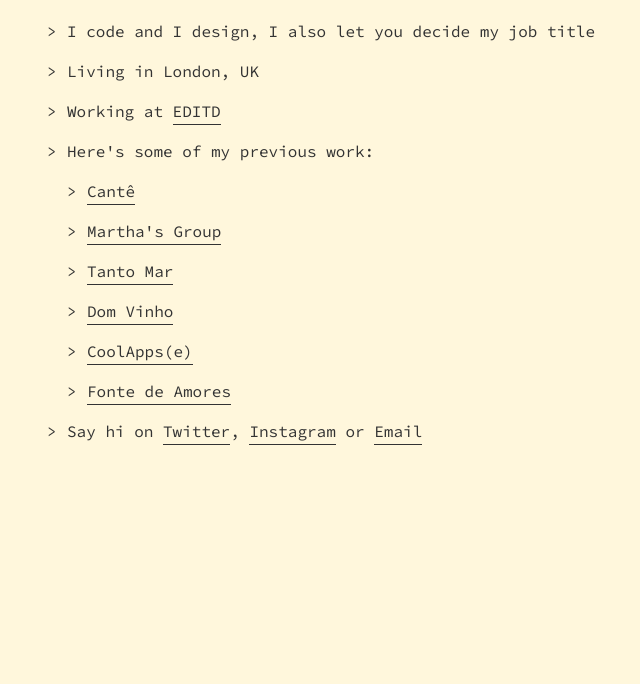
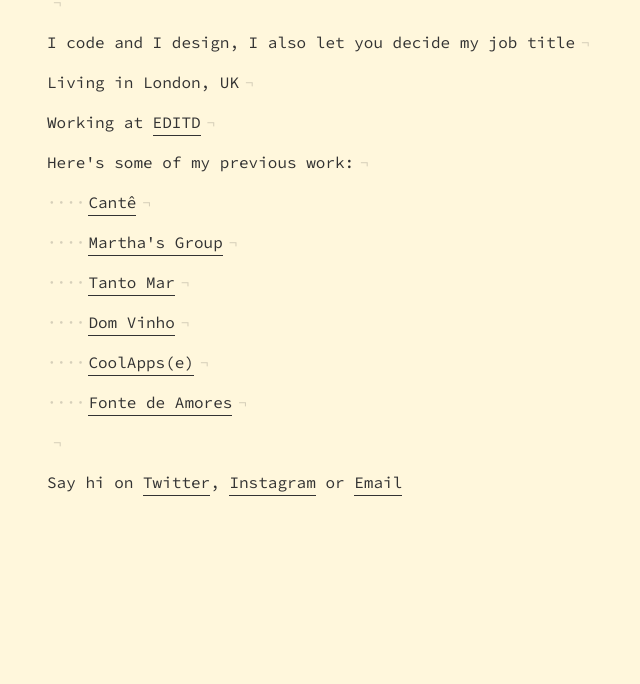
Before and after one commit to braposo/braposo.github.io, a plain HTML site: page index.html in a window 1280 px wide. Shown: the part 116-800 px from the top of the page, without its empty margins (11-651 px from the left). Drawn offline with Linux system fonts and the light colour scheme.

Commit message:
Changes style to mimic a code editor

```diff
--- a/index.html
+++ b/index.html
@@ -9,32 +9,53 @@
     <style media="screen">
         body {
             font: 16px/1.45 "Source Code Pro", sans-serif;
-            padding: 30px 50px;
+            padding: 50px;
             background-color: hsl(46.3,100%,93.1%);
-            color: #333;
+            color: hsl(0,0%,20%);
         }
 
         ul {
             list-style-type: none;
             padding: 0;
+            margin: 0;
         }
 
         li {
             line-height: 2.5;
             position: relative;
-            padding-left: 20px;
+            min-height: 40px;
         }
 
-        li:before {
-            content: '>';
+        li ul li:before {
+            content: '\00B7\00B7\00B7\00B7';
+            color: hsla(0,0%,20%, 0.2);
+            margin-right: 3px;
+        }
+
+        span {
+            position: relative;
+        }
+
+        span:after {
+            content: '\00AC';
             position: absolute;
-            left: 0;
+            right: -15px;
+            color: hsla(0,0%,20%, 0.2);
+        }
+
+        h1 {
+            margin: 0;
+            line-height: 40px;
+        }
+
+        h1 span:after {
+            right: -25px;
         }
 
         a {
-            color: #333;
+            color: hsl(0,0%,20%);
             text-decoration: none;
-            border-bottom: 1px solid #333;
+            border-bottom: 1px solid hsl(0,0%,20%);
             padding-bottom: 3px;
         }
 
@@ -45,21 +66,23 @@
     </style>
 </head>
 <body>
-    <h1>Bernardo Raposo</h1>
     <ul>
-        <li>I code and I design, I also let you decide my job title</li>
-        <li>Living in London, UK</li>
-        <li>Working at <a href="http://editd.com">EDITD</a></li>
-        <li>Here's some of my previous work:
+        <li><h1><span>Bernardo Raposo</span></h1></li>
+        <li><span></span></li>
+        <li><span>I code and I design, I also let you decide my job title</span></li>
+        <li><span>Living in London, UK</span></li>
+        <li><span>Working at <a href="http://editd.com">EDITD</a></span></li>
+        <li><span>Here's some of my previous work:</span>
             <ul>
-                <li><a href="http://cantelisboa.com/en/">Cantê</a></li>
-                <li><a href="http://marthasgroup.com/en/">Martha's Group</a></li>
-                <li><a href="http://tantomar.pt/en/">Tanto Mar</a></li>
-                <li><a href="http://domvinho.com/en/">Dom Vinho</a></li>
-                <li><a href="http://coolappse.com/old.html">CoolApps(e)</a></li>
-                <li><a href="http://fontedeamores.pt/index_en.html">Fonte de Amores</a></li>
+                <li><span><a href="http://cantelisboa.com/en/">Cantê</a></span></li>
+                <li><span><a href="http://marthasgroup.com/en/">Martha's Group</a></span></li>
+                <li><span><a href="http://tantomar.pt/en/">Tanto Mar</a></span></li>
+                <li><span><a href="http://domvinho.com/en/">Dom Vinho</a></span></li>
+                <li><span><a href="http://coolappse.com/old.html">CoolApps(e)</a></span></li>
+                <li><span><a href="http://fontedeamores.pt/index_en.html">Fonte de Amores</a></span></li>
             </ul>
         </li>
+        <li><span></span></li>
         <li>Say hi on <a href="https://twitter.com/braposo">Twitter</a>, <a href="https://instagram.com/braposo">Instagram</a> or <a href="mailto:xhi@berxnarxdoraxpoxso.com" onmouseover="this.href=this.href.replace(/x/g,'');">Email</a></li>
     </ul>
     <script>
```
